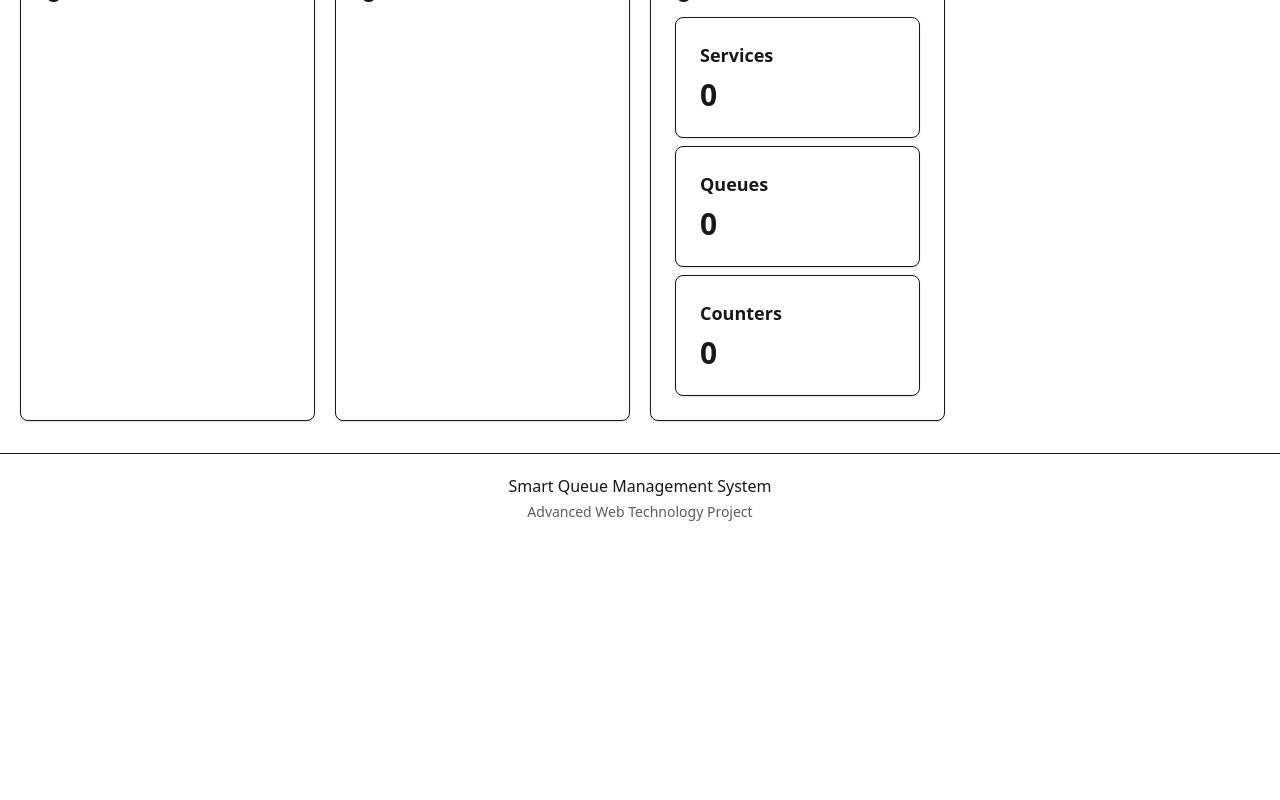
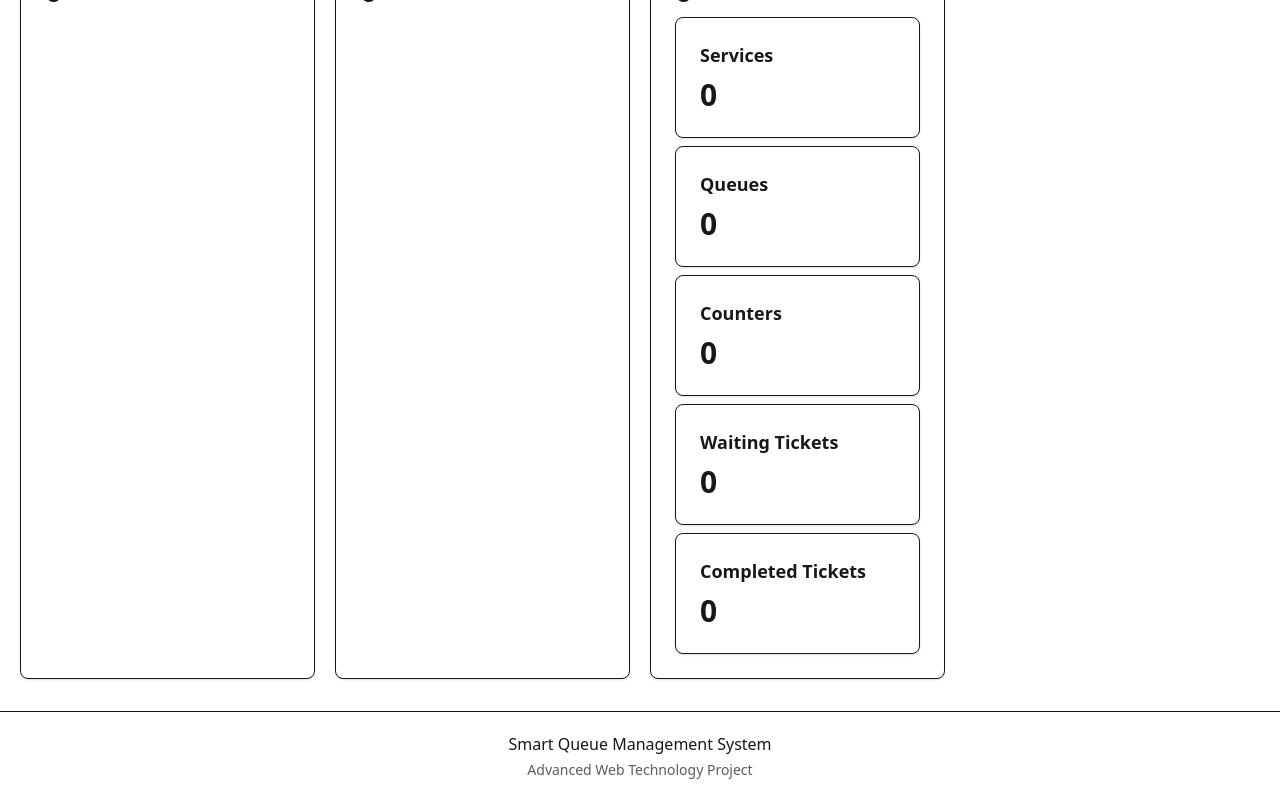
Before and after one commit to jannatjarin/Smart-Queue-Management-System-Final, a Next.js app in the folder frontend/: page /admin/dashboard in a window 1280 px wide. Shown: the part 349-1149 px from the top of the page. Before the commit the page ends 891 px from the top, so only its background shows below. Built offline with nearby package versions, Linux system fonts and the light colour scheme; no server answers; sample sign-in values are in the browser's storage.

Commit message:
added dashboard ticket statistics

```diff
--- a/frontend/app/admin/dashboard/page.tsx
+++ b/frontend/app/admin/dashboard/page.tsx
@@ -303,7 +303,33 @@ export default function AdminDashboard() {
 
                             </div>
                         </div>
+                        <div className="card bg-base-100 shadow border">
+                            <div className="card-body">
 
+                                <h2 className="card-title">
+                                    Waiting Tickets
+                                </h2>
+
+                                <p className="text-3xl font-bold">
+                                    {stats.waiting}
+                                </p>
+
+                            </div>
+                        </div>
+
+                        <div className="card bg-base-100 shadow border">
+                            <div className="card-body">
+
+                                <h2 className="card-title">
+                                    Completed Tickets
+                                </h2>
+
+                                <p className="text-3xl font-bold">
+                                    {stats.completed}
+                                </p>
+
+                            </div>
+                        </div>
                     </div>
                 </div>
 
```
